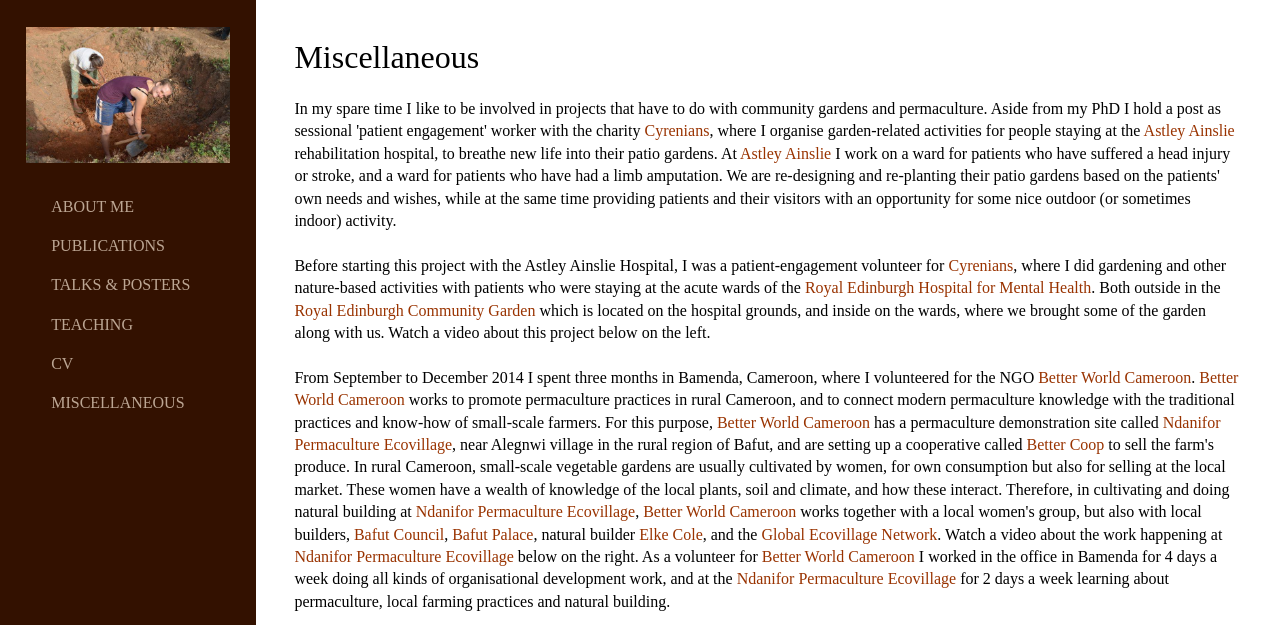
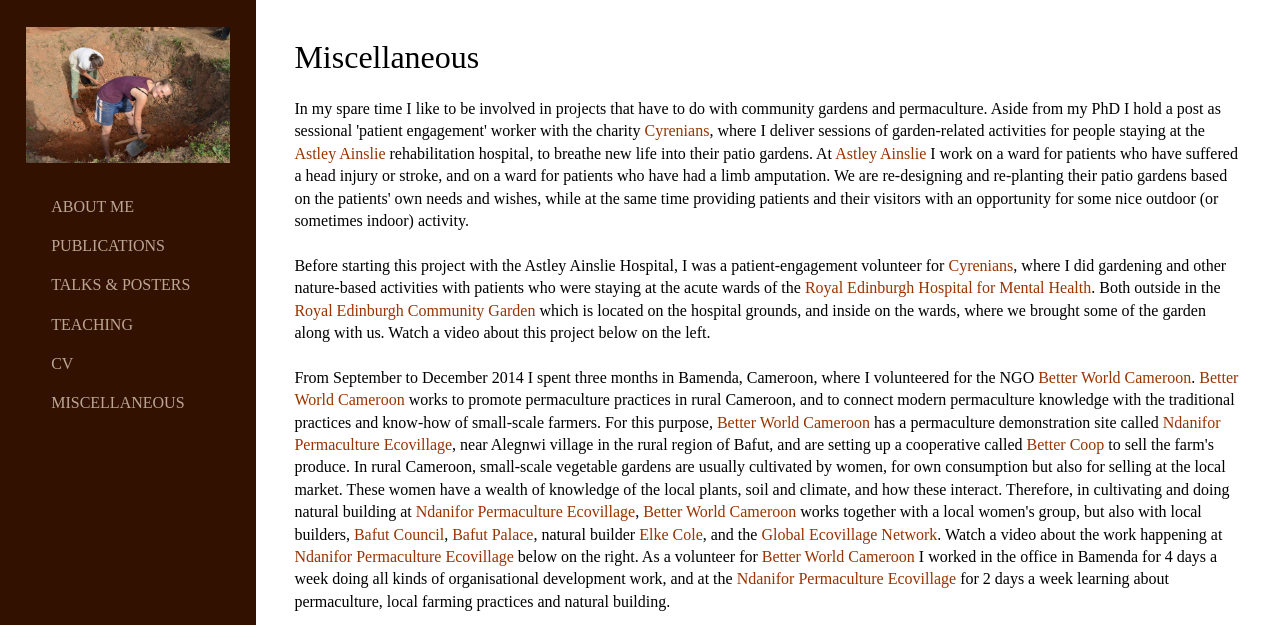
Before and after one commit to marieke-woensdregt/marieke-woensdregt.github.io, a Jekyll site: the page built from misc/index.html, in a window 1280 px wide and 900 px high, cut to the strip 0-625 px from the top of the window. Built offline with Jekyll 4.4.1, drawn with Linux system fonts in a browser that asks for light colours.

Commit message:
Update index.html

```diff
--- a/misc/index.html
+++ b/misc/index.html
@@ -7,11 +7,11 @@
 	<p>
 		In my spare time I like to be involved in projects that have to do with community gardens and permaculture.
 		Aside from my PhD I hold a post as sessional 'patient engagement' worker with the charity
-		<a href="http://cyrenians.scot/">Cyrenians</a>, where I organise garden-related activities for people staying at the
+		<a href="http://cyrenians.scot/">Cyrenians</a>, where I deliver sessions of garden-related activities for people staying at the
 		<a href="http://www.nhslothian.scot.nhs.uk/GoingToHospital/Locations/AstleyAinslieHospital/Pages/default.aspx">Astley Ainslie</a>
 		rehabilitation hospital, to breathe new life into their patio gardens. At
 		<a href="http://www.nhslothian.scot.nhs.uk/GoingToHospital/Locations/AstleyAinslieHospital/Pages/default.aspx">Astley Ainslie</a>
-		I work on a ward for patients who have suffered a head injury or stroke, and a ward for patients who have had a limb amputation.
+		I work on a ward for patients who have suffered a head injury or stroke, and on a ward for patients who have had a limb amputation.
 		We are re-designing and re-planting their patio gardens based on the patients' own needs and
 		wishes, while at the same time providing patients and their visitors with an opportunity for some nice outdoor
 		(or sometimes indoor) activity.
```
